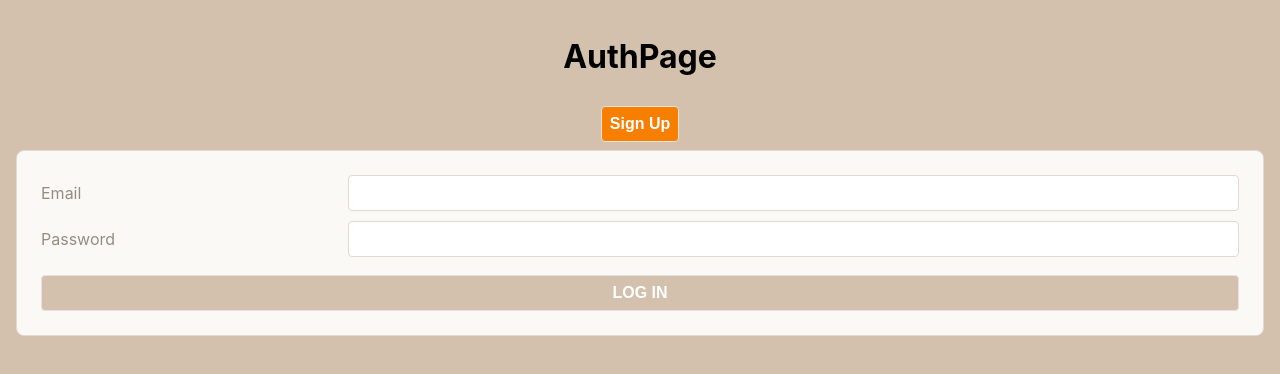
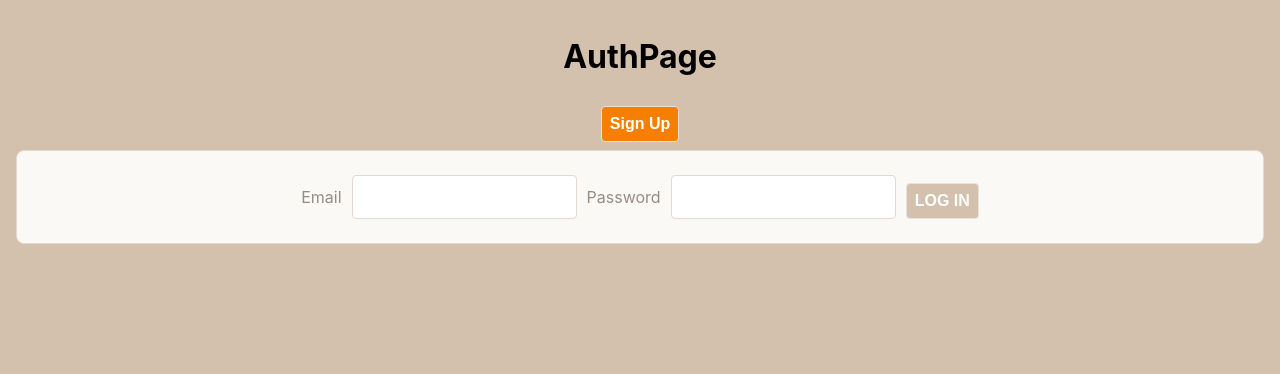
Before and after one commit to jathos/Portfolio-Project-4___HomeBuyer-Transaction-Tracker, a React (Create React App) app: page /transactions in a window 1280 px wide. Shown: the top 374 px of the page. Built offline with nearby package versions, Linux system fonts and the light colour scheme.

Commit message:
nested conditional for isAdmin and showform on transaction page is working.  css for transactionitem is more functional

```diff
--- a/src/components/TransactionItem/TransactionItem.css
+++ b/src/components/TransactionItem/TransactionItem.css
@@ -1,5 +1,10 @@
 .TransactionItem {
     display: flex;
     flex-direction: column;
-    flex: 1;
+    width: 45%;
 }
+
+form {
+    display: flex;
+    justify-content: center;
+}
--- a/src/pages/TransactionPage/TransactionPage.jsx
+++ b/src/pages/TransactionPage/TransactionPage.jsx
@@ -29,11 +29,14 @@ function TransactionPage({ user }) {
 
     return (
         <div>
-            <h1>Transaction Page</h1>
-            <h1>{user.name}</h1>
-            <h1>{user.isAdmin ? "is admin" : "is NOT Admin"}</h1>
-            {showForm ? <NewTransactionForm setShowForm={setShowForm} /> : <button onClick={() => setShowForm(true)}>Add New Transaction</button>}
-            <TransactionList transactions={transactions} allUsers={usersRef.current} />
+            {user.isAdmin ? <>
+                <h1>Transaction Page</h1>
+                {showForm ? <NewTransactionForm setShowForm={setShowForm} /> : <button onClick={() => setShowForm(true)}>Add New Transaction</button>}
+                < TransactionList transactions={transactions} allUsers={usersRef.current} />
+            </>
+                :
+                <h1>Ask your agent to assign you a transaction</h1>
+            }
         </div>
     );
 };
```
Also changed, not shown: src/components/SignUpForm/SignUpForm.jsx (+7 -8 lines).
